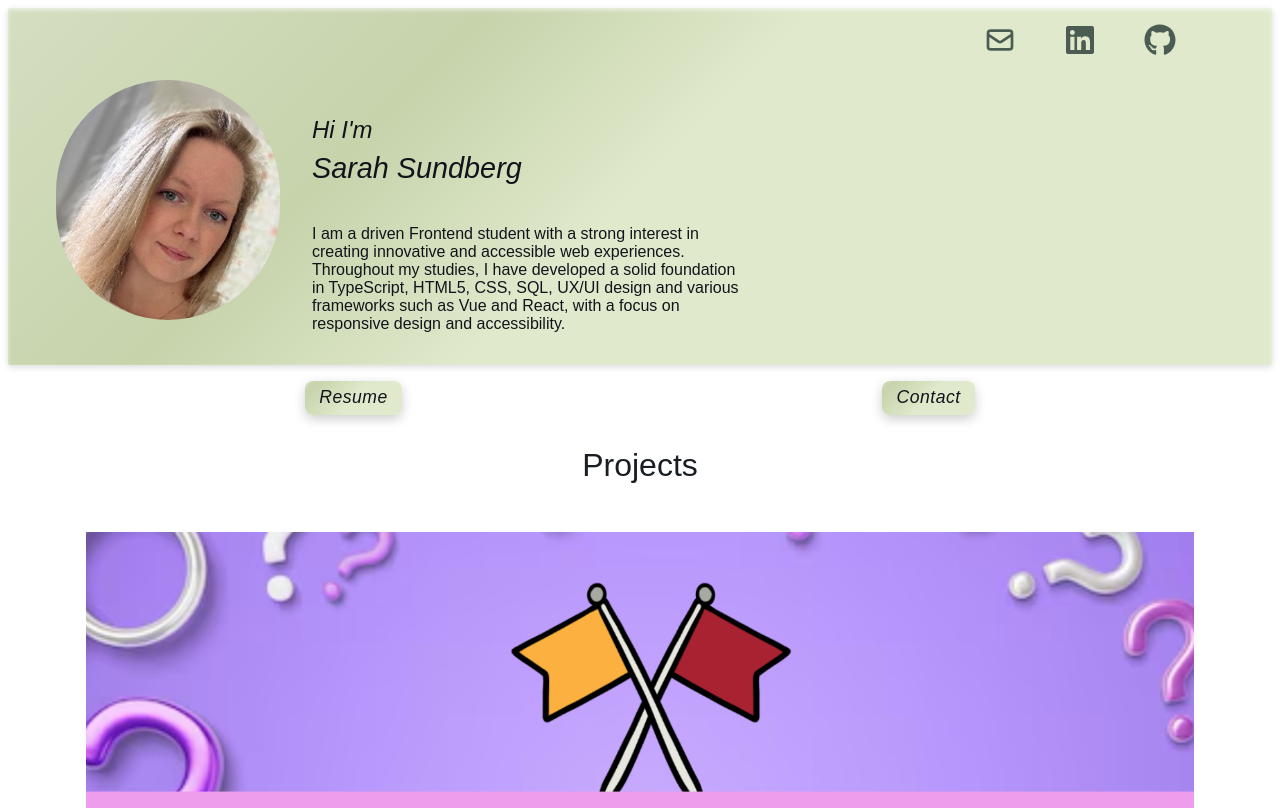
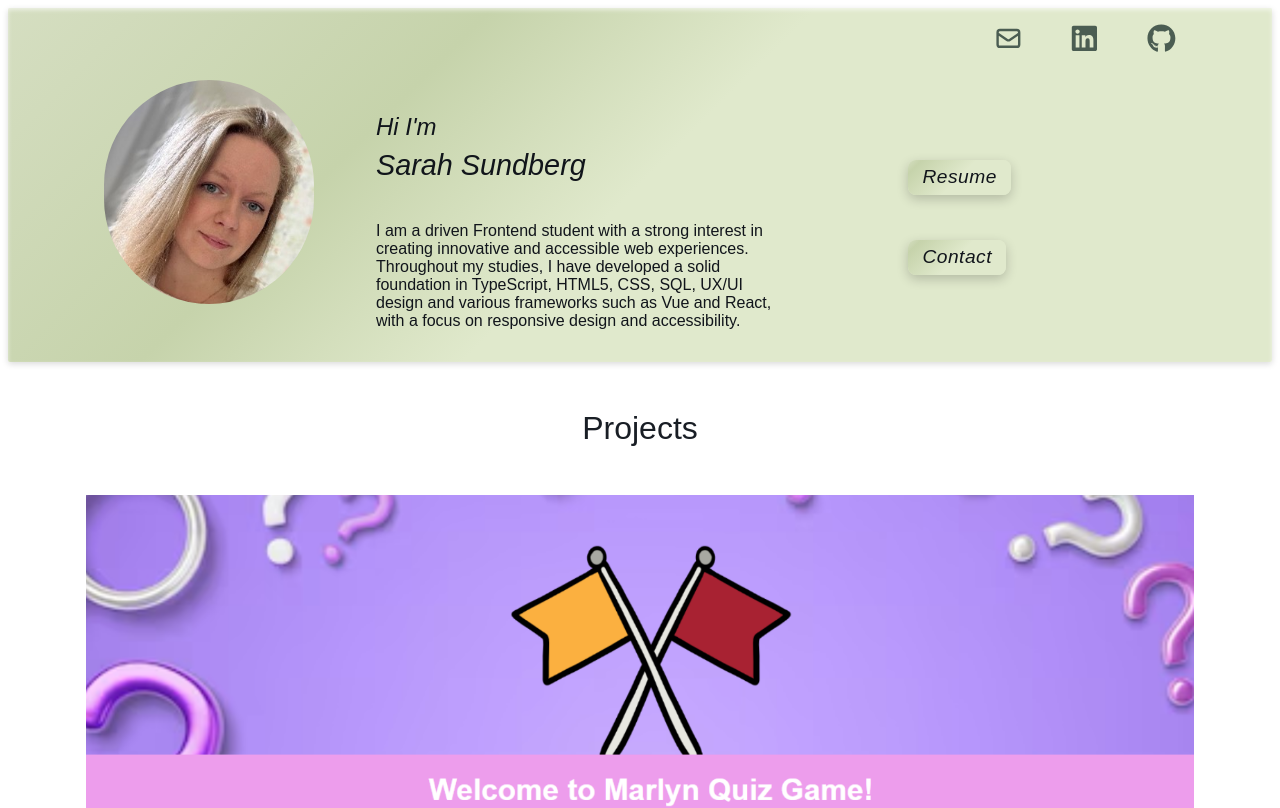
Before and after one commit to SarahSu92/Portfolio, a React (Vite) app in the folder Portfolio/: page / in a window 1280 px wide. Shown: the top 808 px of the page. Built offline with nearby package versions, Linux system fonts and the light colour scheme.

Commit message:
(feat):header in deskrtop is complete

```diff
--- a/Portfolio/src/components/Header/Header.scss
+++ b/Portfolio/src/components/Header/Header.scss
@@ -73,6 +73,14 @@ h2 {
     color: #11151b;
 }
 
+    .resume-wrap {
+    display: none;
+}
+
+    .contact-wrap {
+    display: none;
+}
+
 @media screen and (min-width: 720px) {
     .nav {
         width: 90vw;
@@ -80,8 +88,16 @@ h2 {
     }
 
     .icon {
-        font-size: 2rem;
+        font-size: 1.8rem;
     }
+
+    .resume-wrap {
+    display: none;
+}
+
+    .contact-wrap {
+    display: none;
+}
 
     h1 {
         margin-left: 19rem;
@@ -108,9 +124,92 @@ h2 {
 }
 
 .profile {
-    height: 15rem;
+    height: 14rem;
     width: auto;
 }
 
 
 }
+
+@media screen and (min-width: 1024px) {
+    .resume-wrap {
+    background: linear-gradient(135deg,
+            #d5dec1 0%,
+            #c6d3ab 10%,
+            #e0e9cc 50%);
+    box-shadow: 0 4px 12px rgba(0, 0, 0, 0.2);
+    display: flex;
+    align-items: center;
+    border-radius: 2px;
+    color: #11151b;
+    padding: 0.4rem 0.9rem;
+    font-size: 1.2rem;
+    font-weight: 500;
+    border-radius: 0.5rem;
+    letter-spacing: 0.5px;
+    cursor: pointer;
+    text-decoration: none;
+    font-style: italic;
+    transition: 0.4s ease;
+    position: absolute;
+     margin-left: 900px;
+    top: 0;
+    margin-top: 10rem;
+
+    &:hover {
+        transform: scale(1.2);
+    }
+}
+
+.contact-wrap {
+    background: linear-gradient(135deg,
+            #d5dec1 0%,
+            #c6d3ab 10%,
+            #e0e9cc 50%,
+
+        );
+    box-shadow: 0 4px 12px rgba(0, 0, 0, 0.2);
+    display: flex;
+    align-items: center;
+    border-radius: 2px;
+    color: #11151b;
+    padding: 0.4rem 0.9rem;
+    font-size: 1.2rem;
+    font-weight: 500;
+    border-radius: 0.5rem;
+    letter-spacing: 0.5px;
+    cursor: pointer;
+    text-decoration: none;
+    font-style: italic;
+    transition: 0.4s ease;
+    position: absolute;
+    margin-left: 900px;
+    top: 0;
+    margin-top: 15rem;
+
+    &:hover {
+        transform: scale(1.2);
+    }
+}
+
+ .text {
+    max-width: 400px;
+    margin-left: 22rem;
+}
+
+h1 {
+        margin-left: 23rem;
+
+    }
+
+    h2 {
+        margin-left: 23rem;
+
+    }
+
+    .image {
+
+      margin-left: 5rem;
+    }
+
+}
--- a/Portfolio/src/components/Header/Header.tsx
+++ b/Portfolio/src/components/Header/Header.tsx
@@ -3,7 +3,7 @@ import { HiOutlineMail } from 'react-icons/hi';
 import { FaLinkedin, FaGithub } from 'react-icons/fa';
 
 export const Header = () => {
-  return (
+  return <>
     <div className="top">
       <nav className="media-icons" aria-label="Social media links">
         <ul className='nav'>
@@ -52,6 +52,18 @@ export const Header = () => {
         frameworks such as Vue and React, with a focus on responsive design and
         accessibility.
       </p>
+
+      <a
+          href="/CV Sarah Sundberg.pdf"
+          className="resume-wrap"
+          target="_blank"
+          rel="noopener noreferrer"
+        >
+          Resume
+        </a>
+        <a href="#contact-section" className="contact-wrap">
+          Contact
+        </a>
     </div>
-  );
+  </>
 };
--- a/Portfolio/src/components/Main/Main.scss
+++ b/Portfolio/src/components/Main/Main.scss
@@ -1,4 +1,5 @@
 @use './Tablet.scss';
+@use './Desktop';
 
 .undernav {
     margin: 0;
--- a/Portfolio/src/components/Main/Main.tsx
+++ b/Portfolio/src/components/Main/Main.tsx
@@ -1,6 +1,7 @@
 import { Arrow } from '../Arrow/Aorrow';
 import './Main.scss';
 import './_Tablet.scss';
+import './_Desktop.scss';
 
 export const Main = () => {
   return (
--- /dev/null
+++ b/Portfolio/src/components/Main/_Desktop.scss
@@ -0,0 +1,10 @@
+
+@media screen and (min-width: 1024px) {
+.resume {
+    display: none;
+}
+
+.contact {
+    display: none;
+}
+}
```
